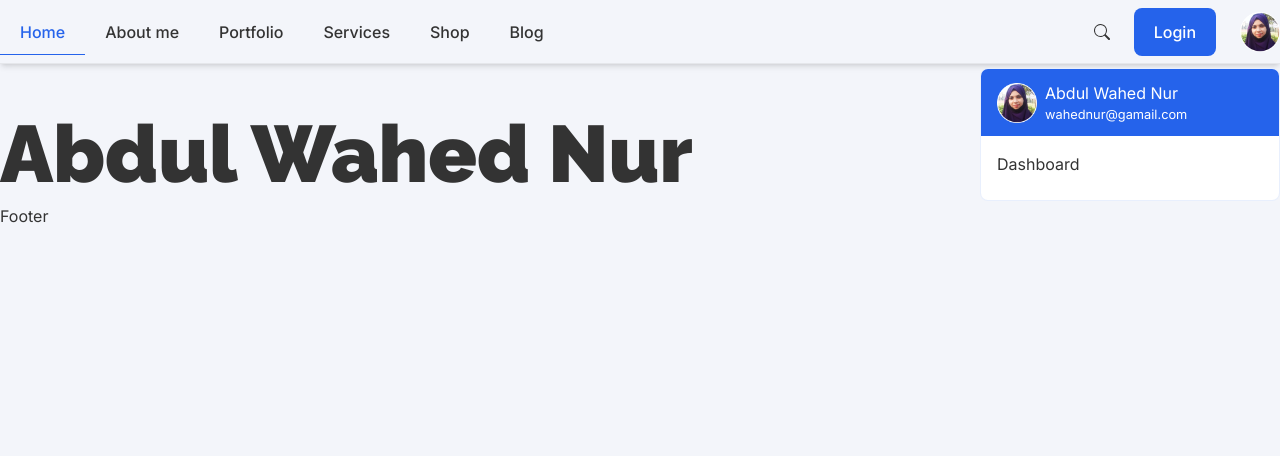
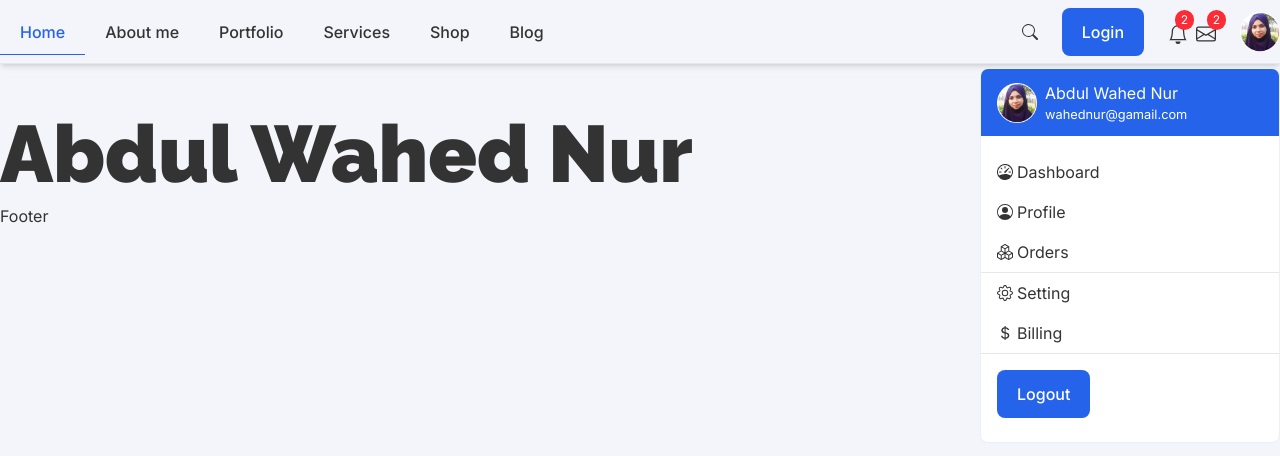
Before and after one commit to wahednur/wahednur, a Next.js app: page / in a window 1280 px wide. Shown: the top 456 px of the page. Built offline with nearby package versions, Linux system fonts and the light colour scheme.

Commit message:
Added profile nav

```diff
--- a/src/app/globals.css
+++ b/src/app/globals.css
@@ -109,7 +109,12 @@ p {
 .desk-nav a.active {
   @apply text-wahednur border-b border-wahednur;
 }
-
+.profile-nav a {
+  @apply flex items-center gap-1 py-2 hover:text-wahednur duration-300 hover:border-l-2 hover:border-wahednur px-4;
+}
+.profile-nav a.active {
+  @apply text-wahednur border-l-2 border-wahednur;
+}
 /* Navbar css end  */
 
 /* Button css start */
--- a/src/components/navbar/navbar.tsx
+++ b/src/components/navbar/navbar.tsx
@@ -2,7 +2,16 @@
 import Link from "next/link";
 import React from "react";
 import { usePathname } from "next/navigation";
-import { BsSearch } from "react-icons/bs";
+import {
+  BsBell,
+  BsBoxes,
+  BsCurrencyDollar,
+  BsEnvelope,
+  BsGear,
+  BsPersonCircle,
+  BsSearch,
+  BsSpeedometer,
+} from "react-icons/bs";
 import Image from "next/image";
 export default function Navbar() {
   const pathname = usePathname();
@@ -68,6 +77,20 @@ export default function Navbar() {
               <Link className="btn" href={"/login"}>
                 Login
               </Link>
+              <div className="flex items-center text-xl gap-2">
+                <Link className="relative" href="/notification">
+                  <BsBell className="inline-block" />
+                  <span className="absolute -top-2 -right-1.5 text-xs bg-red-500 text-white rounded-full py-0.5 px-1.5">
+                    2
+                  </span>
+                </Link>
+                <Link className="relative" href="/message">
+                  <BsEnvelope className="inline-block" />
+                  <span className="absolute -top-2 -right-2.5 text-xs bg-red-500 text-white rounded-full py-0.5 px-1.5">
+                    2
+                  </span>
+                </Link>
+              </div>
               <div className="relative">
                 <Image src={`/wsadika.png`} width={40} height={40} alt="user" />
                 <div className="absolute top-14 right-0 w-[300px] bg-white border-primary/10 border rounded-lg overflow-hidden pb-6">
@@ -83,8 +106,28 @@ export default function Navbar() {
                       <small>wahednur@gamail.com</small>
                     </div>
                   </div>
-                  <div className="px-4">
-                    <Link href={`/dashboard`}>Dashboard</Link>
+                  <div className="flex flex-col profile-nav">
+                    <Link href={`/dashboard`}>
+                      <BsSpeedometer />
+                      Dashboard
+                    </Link>
+                    <Link href={"/profile"}>
+                      <BsPersonCircle /> Profile
+                    </Link>
+                    <Link href={"/profile"}>
+                      <BsBoxes /> Orders
+                    </Link>
+                    <hr />
+                    <Link href={"/settings"}>
+                      <BsGear /> Setting
+                    </Link>
+                    <Link href={"/billing"}>
+                      <BsCurrencyDollar /> Billing
+                    </Link>
+                    <hr />
+                    <div className="mt-4 pl-4">
+                      <button className="btn inline-block">Logout</button>
+                    </div>
                   </div>
                 </div>
               </div>
```
